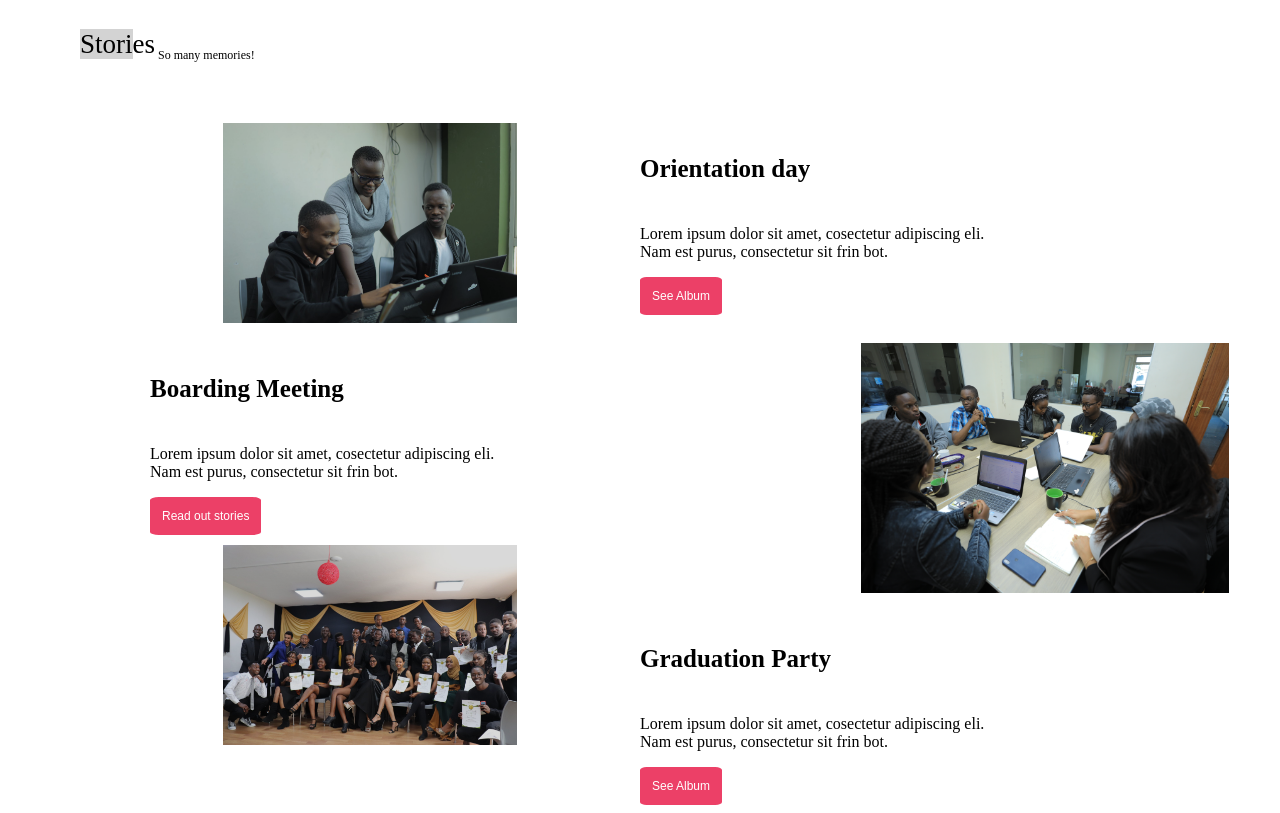
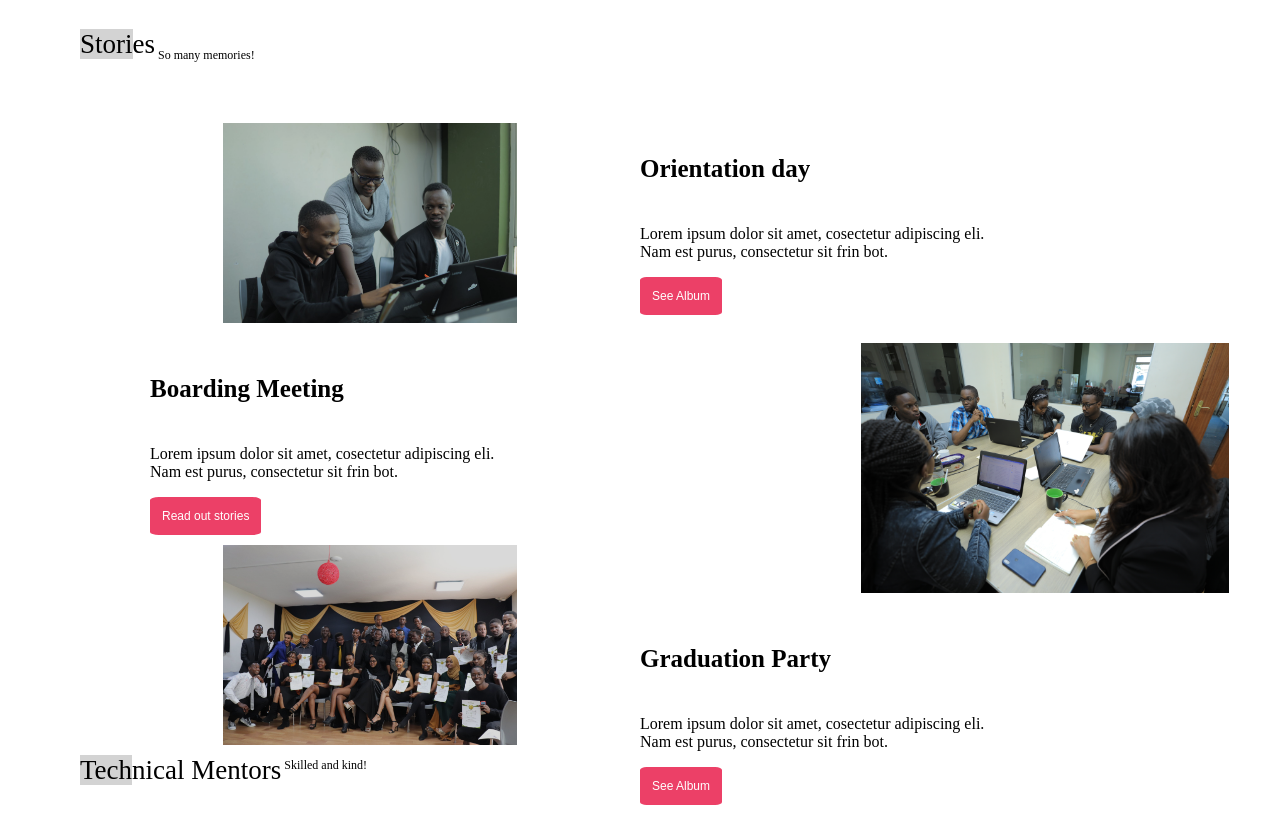
Before and after one commit to carreuky/Week-1-IP, a plain HTML site: page index.html in a window 1280 px wide. Shown: the part 560-1373 px from the top of the page. Drawn offline with Linux system fonts and the light colour scheme.

Commit message:
Tech Mentors sub,span and styles

```diff
--- a/index.html
+++ b/index.html
@@ -68,6 +68,8 @@
 </div>
 </div>
 </div>
+
+
 <div class="od">
   <div class="image1">
 
@@ -84,5 +86,8 @@
 </div>
 
 </div>
+<p style="margin-top: 70px ;font-size: 27px"><span1 style="color: #000">
+  <span1 style="background-color: #D3D3D3">Tech</span1>nical Mentors</span1><sup style="font-size: 12px"> Skilled and kind!</sup></p>
+
 </body>
 </html>
```
